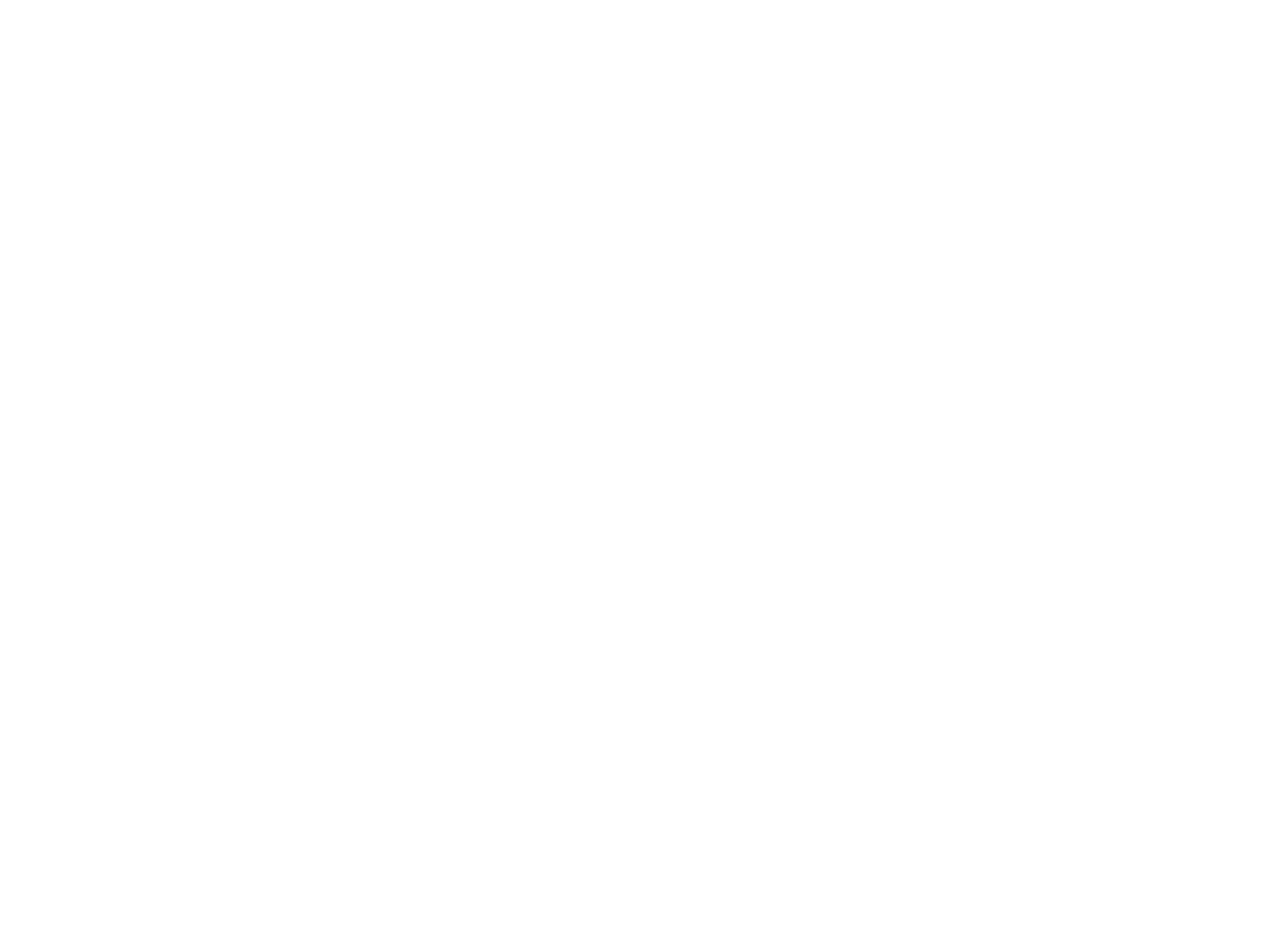
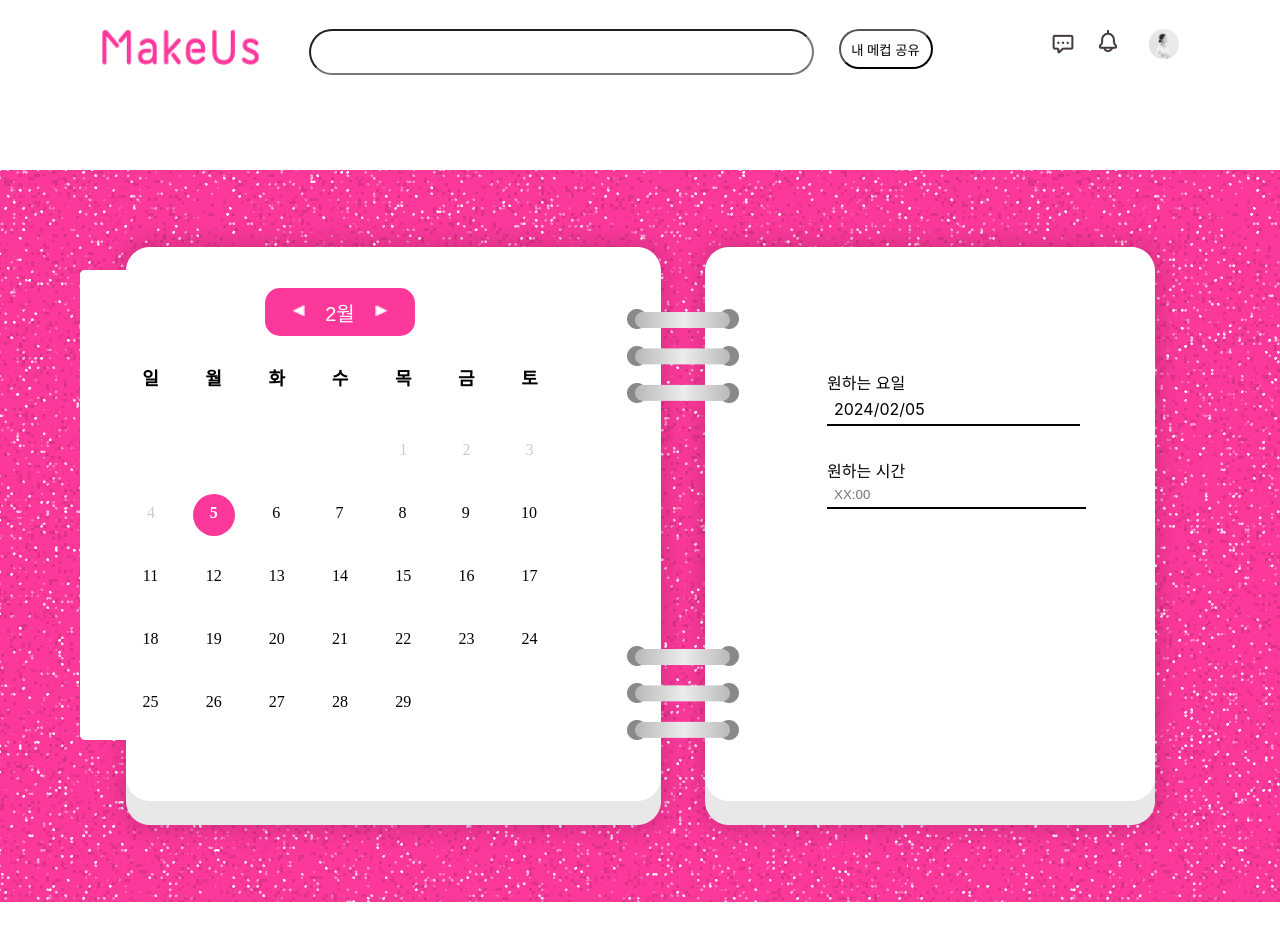
Before and after one commit to LikeLionHGU/makeup, a React (Create React App) app: page /calendarmento in a window 1280 px wide. Before the commit this address had no page. Shown: the top 940 px of the page. Before the commit the page ends 800 px from the top, so only its background shows below. Built offline with nearby package versions, Linux system fonts and the light colour scheme; a web font is replaced by a local one.

Commit message:
style : 멘티 멘토 달력 구분

```diff
--- a/src/App.js
+++ b/src/App.js
@@ -13,6 +13,7 @@
 
 import Complete from "./account/Complete";
 import Calendarr from "./calendar/Calendarr";
+import MentoCalendar from "./calendarMento/MentoCalendar";
 
 function App() {
   return (
@@ -25,6 +26,7 @@
 
           <Route path="/complete" element={<Complete />}></Route>
           <Route path="/calendar" element={<Calendarr />}></Route>
+          <Route path="/calendarmento" element={<MentoCalendar />}></Route>
 
           <Route path="/board" element={<BoardList />} />
           <Route path="/write" element={<BoardWrite />} />
--- /dev/null
+++ b/src/calendarMento/MentoCalendar.jsx
@@ -0,0 +1,147 @@
+import {
+  format,
+  getMonth,
+  getYear,
+  setHours,
+  setMinutes,
+  subDays,
+} from "date-fns";
+import React, { useState, useEffect, useRef } from "react";
+import ko from "date-fns/locale/ko";
+import DatePicker from "react-datepicker";
+import "../../node_modules/react-datepicker/dist/react-datepicker.css";
+import "../../node_modules/react-datepicker/dist/react-datepicker.module.css";
+
+import styles from "../calendar/Calendarr.module.css";
+import Header from "../header/Header";
+import "../calendar/Calendar.css";
+
+import lefticon from "../calendar/img/left.png";
+import righticon from "../calendar/img/right.png";
+import spring from "../calendar/img/spring.png";
+import spring2 from "../calendar/img/spring2.png";
+
+function MentoCalendar() {
+  const [reservedDate, setreservedDate] = useState(new Date());
+  const calendarRef = useRef(null);
+  const [startTime, setStartTime] = useState(null);
+  // const [isSelected, setIsSelected] = useState(false);
+
+  useEffect(() => {
+    calendarRef.current.setFocus();
+  }, []);
+
+  const onSelect = (time) => {
+    setStartTime(time);
+    // setIsSelected(true);
+  };
+
+  return (
+    <div>
+      {" "}
+      <div className={styles.header}>
+        <Header></Header>
+      </div>
+      <div className={styles.diary}>
+        {" "}
+        <div className={styles.content}>
+          <img className={styles.spring} src={spring} alt="springimg"></img>
+          <img className={styles.spring2} src={spring2} alt="springimg"></img>
+          <span className={styles.select_date}>
+            {" "}
+            <DatePicker
+              locale={ko}
+              ref={calendarRef}
+              // dateFormat="yyyy/MM/dd"
+              selected={reservedDate}
+              onChange={(date) => setreservedDate(date)}
+              minDate={subDays(new Date(), 0)}
+              inline
+              // className={styles.dateinput}
+              renderCustomHeader={({
+                date,
+                prevMonthButtonDisabled,
+                nextMonthButtonDisabled,
+                decreaseMonth,
+                increaseMonth,
+              }) => (
+                <div
+                  style={{
+                    margin: 10,
+                    display: "flex",
+                    justifyContent: "center",
+                    width: "500px",
+                    height: "50px",
+                  }}
+                  className={styles.calendar}
+                >
+                  <div className={styles.calendar_header}>
+                    <span
+                      className={styles.btn_month}
+                      onClick={decreaseMonth}
+                      disabled={prevMonthButtonDisabled}
+                    >
+                      <img src={lefticon}></img>
+                    </span>
+                    <span className={styles.month_day}>
+                      {date.getMonth() + 1}월
+                    </span>
+
+                    <span
+                      className={styles.btn_month}
+                      onClick={increaseMonth}
+                      disabled={nextMonthButtonDisabled}
+                    >
+                      <img src={righticon}></img>
+                    </span>
+                  </div>
+                </div>
+              )}
+            />
+          </span>
+
+          <span className={styles.reservation}>
+            <div className={styles.select}>
+              <div className={styles.selected_date}>
+                {reservedDate && (
+                  <p>
+                    원하는 요일
+                    <br />
+                    <div id={styles.date}>
+                      {format(reservedDate, "yyyy/MM/dd")}
+                      {/* {reservedDate.toLocaleDateString()} */}
+                    </div>
+                  </p>
+                )}
+              </div>
+
+              <div className={styles.selected_time}>
+                <p>
+                  원하는 시간
+                  <DatePicker
+                    selected={startTime}
+                    dateFormat="HH:mm"
+                    onChange={onSelect}
+                    // locale={ko}
+                    showTimeSelect
+                    showTimeSelectOnly
+                    timeIntervals={60}
+                    // minTime={setHours(setMinutes(new Date(), 0), 10)}
+                    // minTime={setHours(setMinutes(new Date(), 10))}
+                    // maxTime={setHours(setMinutes(new Date(), 0), 23)}
+                    timeCaption=""
+                    timeFormat="HH:mm"
+                    placeholderText="XX:00"
+                    className={styles.timeinput}
+                  />
+                </p>
+              </div>
+            </div>
+          </span>
+        </div>
+      </div>
+    </div>
+  );
+}
+
+export default MentoCalendar;
--- a/src/grid/Grid.jsx
+++ b/src/grid/Grid.jsx
@@ -9,7 +9,7 @@
 
   useEffect(() => {
     // API 호출
-    fetch("http://localhost:8080/images")
+    fetch("http://localhost:8080/posts/images")
       .then((response) => response.json())
       .then((data) => setData(data));
   }, []);
```
